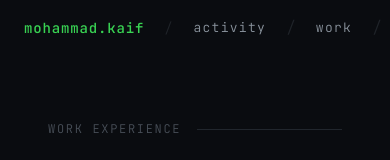
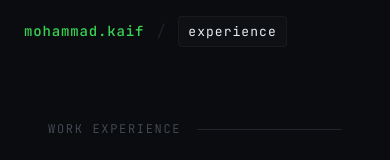
Before and after one commit to LordAizen1/new-portfolio, a Next.js app: page /experience in a window 390 px wide. Shown: the top 160 px of the page. Built offline with nearby package versions, Linux system fonts and the light colour scheme.

Commit message:
style(nav): add mobile media queries to toggle desktop flat menu and show breadcrumb dropdown

```diff
--- a/app/globals.css
+++ b/app/globals.css
@@ -1255,6 +1255,15 @@
                 padding: 1rem 1.5rem;
             }
 
+            .nav-desktop {
+                display: none;
+            }
+
+            .nav-mobile {
+                display: block;
+                width: 100%;
+            }
+
             .breadcrumb-dropdown {
                 left: 1.5rem;
                 width: calc(100vw - 3rem);
```
